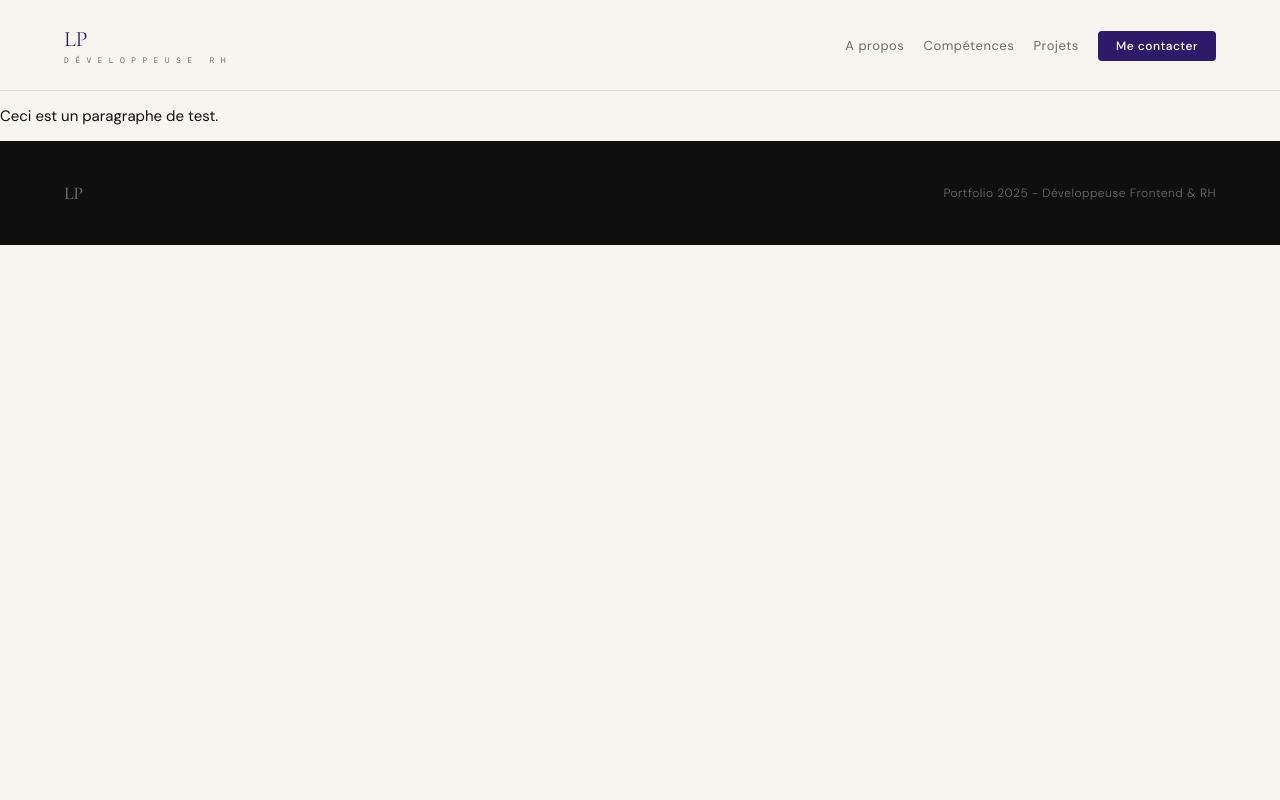
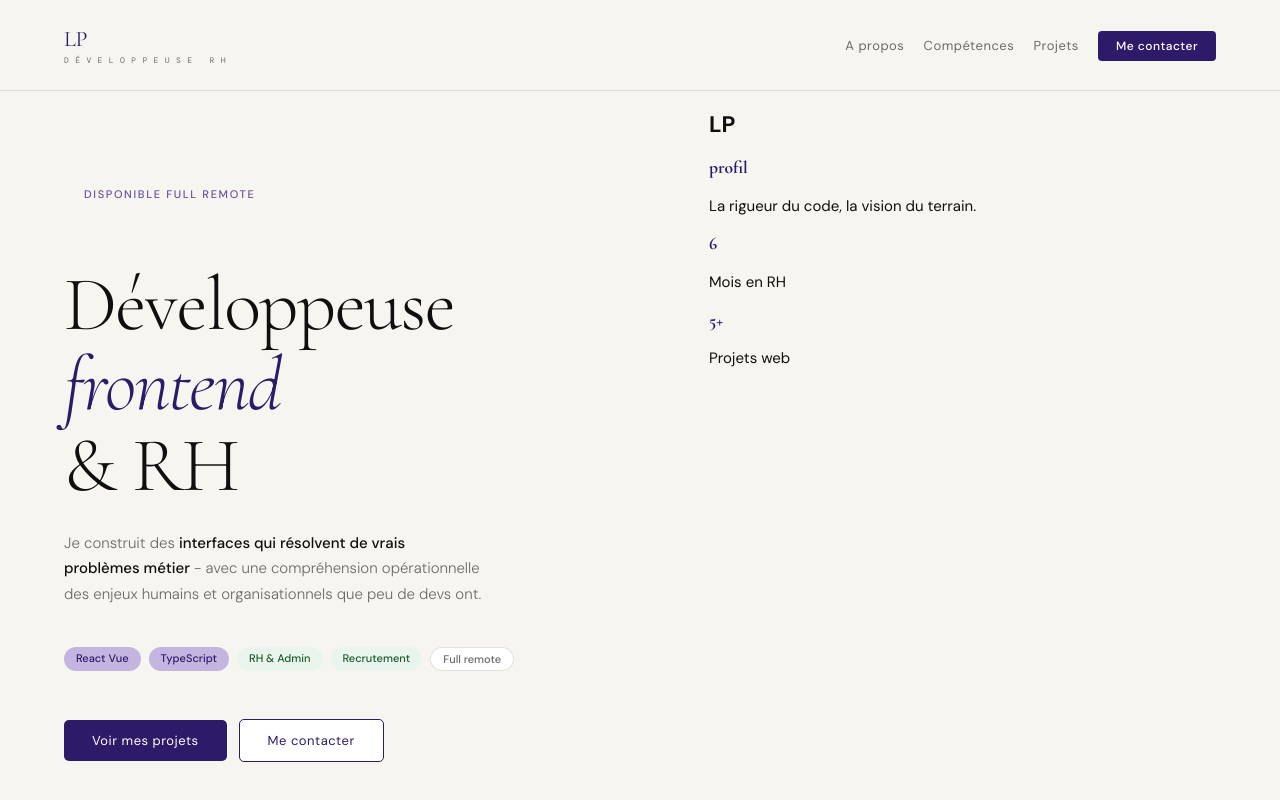
Before and after one commit to NeugdaeUju/Portfolio, a React (Vite) app: page /#/ in a window 1280 px wide. Shown: the top 800 px of the page. Built offline with nearby package versions, Linux system fonts and the light colour scheme; a web font is replaced by a local one.

Commit message:
Création et affichage du Hero - partie gauche

```diff
--- a/src/assets/sass/accueil.scss
+++ b/src/assets/sass/accueil.scss
@@ -1,87 +1,120 @@
-.page-accueil {
+@use 'variables';
+
+.hero {
     display : flex;
-    height : 100%;
-    justify-content: space-between;
-    align-items: center;
+    flex-direction: row;
+    justify-content: space-around;
+    width : 100%;
+    gap : 10px;
+}
 
-    &__presentation {
-        width : 60%;
+.hero-prez {
+    width : 50%;
+    padding : 6rem 4rem;
 
-        &--title {
-            margin-bottom : 50px;
-        }
+    &-text {
+        font-family : variables.$sans;
+        font-size : 11px;
+        color : variables.$violet-mid;
+        text-transform: uppercase;
+        font-weight : 500;
+        letter-spacing: 0.15em;
+        margin : 0 1.5rem 0 20px;
+        display : flex;
+        align-items: center;
+        gap : 10px;
+    }
 
-        &--description {
-            padding-right : 20%
+    &-title {
+        font-family : variables.$serif;
+        font-size : clamp(48px, 6vw, 80px);
+        color : variables.$noir;
+        line-height : 1.05;
+        font-weight : 300;
+        margin-bottom : 1.5rem;
+        letter-spacing : -0.02em;
+
+        & em {
+            color : variables.$violet;
+            font-style : italic;
         }
     }
 
-    &__nav {
+    &-description {
+        font-family : variables.$sans;
+        font-size : 15px;
+        font-weight : 300;
+        color : variables.$gris;
+        line-height: 1.7;
+        margin-bottom : 2.5rem;
+        max-width : 420px;
+
+        & strong {
+            font-weight : 500;
+            color : variables.$noir;
+        }
+    }
+
+    &-tags {
         display : flex;
-        flex-direction: column;
-        width : 40%;
+        gap : 8px;
+        flex-wrap: wrap;
+        margin-bottom : 3rem;
 
-        &--link {
-            font-size : 6em;
-            font-family : 'Bodoni Moda', serif;
-            margin-bottom : 3rem;
+        &-badge {
+            font-size : 11px;
+            font-weight : 500;
+            padding : 4px 12px;
+            border-radius: 999px;;
+        }
+    }
 
-            &:hover {
-                text-decoration : none;
-                font-style: italic;
-            }
+    &-links {
+        display: flex;
+        gap : 12px;
+        align-items: center;
+
+        &-button {
+            padding : 12px 28px;
+            font-size : 13px;
+            font-weight : 500px;
+            border-radius: 5px;
+            cursor : pointer;
+            letter-spacing: 0.04em;
+            transition : background-color 0.2s;
         }
     }
 }
 
-@media (max-width : 992px) {
-    .page-accueil {
-        margin-right : 0;
+.hero-visual {
+    width : 50%;
+}
 
-        &__presentation {
-            width : 100%;
-            margin-bottom : 2rem;
+.badge {
+    &-dev {
+        background-color: variables.$violet-soft;
+        color : variables.$violet;
+    }
 
-            &--title {
-                margin-bottom : 20px;
-            }
-        }
+    &-rh {
+        background-color: variables.$vert-light;
+        color : variables.$vert;
+    }
 
-        &__nav {
-            width : 100%;
-
-            &--link {
-                margin-bottom : 1.25rem;
-                font-size : 5em;
-            }
-        }
+    &-neutre {
+        background-color: variables.$blanc;
+        color : variables.$gris;
+        border: 0.5px solid rgba(0,0,0, 0.12);
     }
 }
 
-@media (max-width : 768px) {
-    .page-accueil {
-        margin-right : 30px;
-
-        &__nav {
-            align-items: end;
-        }
-    }
+.project {
+    background-color : variables.$violet;
+    color : variables.$blanc;
 }
 
-@media (max-width : 600px ) {
-    .page-accueil {
-        display : block;
-
-        &__presentation {
-            margin-bottom : 2rem;
-        }
-
-        &__nav {
-            align-items: start;
-
-            &--link {
-                font-size : 4em;
-            }
-        }
-    }
+.contact {
+    background-color : variables.$blanc;
+    color : variables.$violet;
+    border : 0.5px solid variables.$violet;
 }
--- a/src/assets/sass/header.scss
+++ b/src/assets/sass/header.scss
@@ -56,7 +56,7 @@ ul {
     list-style: none;
 }
 
-span {
+.span {
     font-style : normal;
     font-family : variables.$mono;
     font-size : 8px;
--- a/src/components/Header.jsx
+++ b/src/components/Header.jsx
@@ -6,7 +6,7 @@ function Header () {
     return (
         <>
             <header className='header'>
-                <a href="#" className='header__logo'>LP<span>Développeuse RH</span></a>
+                <a href="#" className='header__logo'>LP<span className='span'>Développeuse RH</span></a>
                 <nav className='header__nav'>
                     <ul>
                         <li><a className='header__nav__item' href='#about'>A propos</a></li>
--- a/src/pages/Accueil.jsx
+++ b/src/pages/Accueil.jsx
@@ -5,7 +5,44 @@ function Accueil() {
     return (
         <>
             <main className='page-accueil'>
-                <p> Ceci est un paragraphe de test. </p>
+                <section className='hero'>
+                    <div className='hero-prez'>
+                        <p className='hero-prez-text'>Disponible Full Remote</p>
+                        <h1 className='hero-prez-title'>Développeuse <br/> <em>frontend</em><br/> & RH</h1>
+                        <p className='hero-prez-description'>Je construit des <strong>interfaces qui résolvent de vrais problèmes métier</strong> - avec une compréhension opérationnelle des enjeux humains et organisationnels que peu de devs ont.</p>
+                        <div className='hero-prez-tags'>
+                            <span className='hero-prez-tags-badge badge-dev'>React Vue</span>
+                            <span className='hero-prez-tags-badge badge-dev'>TypeScript</span>
+                            <span className='hero-prez-tags-badge badge-rh'>RH & Admin</span>
+                            <span className='hero-prez-tags-badge badge-rh'>Recrutement</span>
+                            <span className='hero-prez-tags-badge badge-neutre'>Full remote</span>
+                        </div>
+                        <div className='hero-prez-links'>
+                            <a href='#project' className='hero-prez-links-button project'>Voir mes projets</a>
+                            <a href='#contact' className='hero-prez-links-button contact'>Me contacter</a>
+                        </div>
+                    </div>
+
+
+                    <div className='hero-visual'>
+                        <div>
+                            <h2>LP</h2>
+                            <h3>profil</h3>
+                            <p>La rigueur du code, la vision du terrain.</p>
+                        </div>
+                        <div>
+                            <div>
+                                <h3>6</h3>
+                                <p>Mois en RH</p>
+                            </div>
+                            <div>
+                                <h3>5+</h3>
+                                <p>Projets web</p>
+                            </div>
+                        </div>
+                    </div>
+
+                </section>
             </main>
         </>
     )
```
